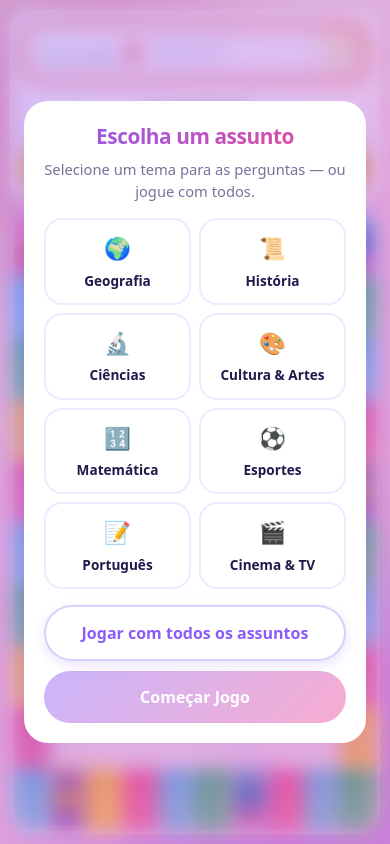
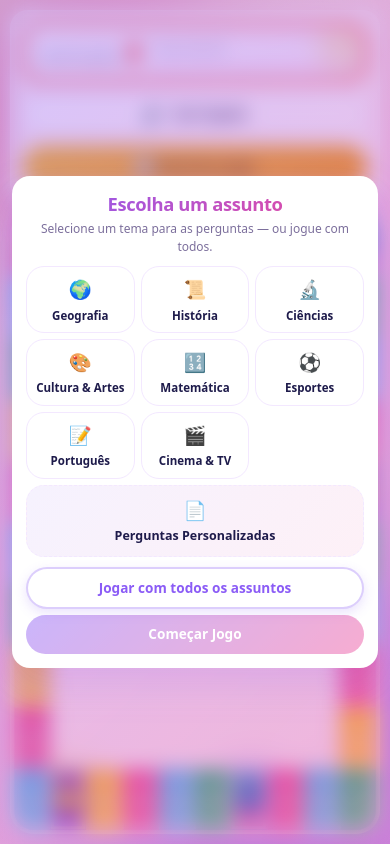
Before and after one commit to tiagokise/table-game, a Next.js app: page / in a window 390 px wide. Built offline with nearby package versions, Linux system fonts and the light colour scheme.

Commit message:
Enhance SubjectSelector with custom question upload feature; update UI for better responsiveness

```diff
--- a/src/app/components/SubjectSelector.tsx
+++ b/src/app/components/SubjectSelector.tsx
@@ -1,15 +1,45 @@
 'use client';
 
 import { useState } from 'react';
+import dynamic from 'next/dynamic';
 import { SUBJECTS } from '../game/subjects';
-import type { Subject } from '../game/types';
+import type { Subject, Question } from '../game/types';
+
+const PdfUploader = dynamic(() => import('./PdfUploader'), { ssr: false });
 
 interface SubjectSelectorProps {
   onStart: (subject: Subject | null) => void;
+  onStartCustom: (questions: Question[]) => void;
 }
 
-export default function SubjectSelector({ onStart }: SubjectSelectorProps) {
+export default function SubjectSelector({ onStart, onStartCustom }: SubjectSelectorProps) {
   const [selected, setSelected] = useState<Subject | null>(null);
+  const [mode, setMode] = useState<'select' | 'custom'>('select');
+
+  if (mode === 'custom') {
+    return (
+      <div className="subject-overlay">
+        <div className="subject-modal">
+          <header className="subject-header">
+            <h2>Perguntas Personalizadas</h2>
+            <p>Envie um PDF ou imagem e a IA cria as perguntas pra você.</p>
+          </header>
+
+          <PdfUploader onQuestionsExtracted={onStartCustom} />
+
+          <div className="subject-actions">
+            <button
+              type="button"
+              className="subject-start subject-start--all"
+              onClick={() => setMode('select')}
+            >
+              ← Voltar aos assuntos
+            </button>
+          </div>
+        </div>
+      </div>
+    );
+  }
 
   return (
     <div className="subject-overlay">
@@ -37,6 +67,15 @@ export default function SubjectSelector({ onStart }: SubjectSelectorProps) {
               </button>
             );
           })}
+          <button
+            type="button"
+            className="subject-chip subject-chip--custom"
+            style={{ ['--chip-color' as string]: '#8b5cf6' }}
+            onClick={() => setMode('custom')}
+          >
+            <span className="subject-chip-emoji" aria-hidden>📄</span>
+            <span className="subject-chip-label">Perguntas Personalizadas</span>
+          </button>
         </div>
 
         <div className="subject-actions">
--- a/src/app/globals.css
+++ b/src/app/globals.css
@@ -174,12 +174,12 @@ main.game-container {
   border-radius: var(--radius-lg);
   box-shadow: var(--shadow-lg);
   width: 100%;
-  max-width: 640px;
+  max-width: 760px;
   max-height: calc(100dvh - 48px);
-  padding: 28px;
+  padding: 22px 26px;
   display: flex;
   flex-direction: column;
-  gap: 22px;
+  gap: 14px;
   overflow-y: auto;
   animation: quiz-in 0.3s ease;
 }
@@ -189,7 +189,7 @@ main.game-container {
 }
 
 .subject-header h2 {
-  font-size: 1.6rem;
+  font-size: 1.4rem;
   font-weight: 900;
   letter-spacing: -0.02em;
   background: linear-gradient(135deg, var(--primary), var(--pink));
@@ -199,15 +199,15 @@ main.game-container {
 }
 
 .subject-header p {
-  margin-top: 6px;
-  font-size: 0.92rem;
+  margin-top: 4px;
+  font-size: 0.85rem;
   color: var(--text-muted);
 }
 
 .subject-grid {
   display: grid;
-  grid-template-columns: repeat(auto-fit, minmax(140px, 1fr));
-  gap: 10px;
+  grid-template-columns: repeat(4, 1fr);
+  gap: 8px;
 }
 
 .subject-chip {
@@ -215,8 +215,8 @@ main.game-container {
   flex-direction: column;
   align-items: center;
   justify-content: center;
-  gap: 6px;
-  padding: 16px 10px;
+  gap: 4px;
+  padding: 12px 8px;
   border: 2px solid var(--border);
   border-radius: var(--radius-md);
   background-color: white;
@@ -240,8 +240,27 @@ main.game-container {
   box-shadow: 0 6px 18px color-mix(in srgb, var(--chip-color, var(--primary)) 35%, transparent);
 }
 
+.subject-chip--custom {
+  border-style: dashed;
+  background: linear-gradient(
+    135deg,
+    color-mix(in srgb, var(--primary) 8%, white),
+    color-mix(in srgb, var(--pink) 8%, white)
+  );
+  grid-column: 1 / -1;
+}
+
+.subject-chip--custom:hover {
+  background: linear-gradient(
+    135deg,
+    color-mix(in srgb, var(--primary) 16%, white),
+    color-mix(in srgb, var(--pink) 16%, white)
+  );
+  border-style: solid;
+}
+
 .subject-chip-emoji {
-  font-size: 1.6rem;
+  font-size: 1.4rem;
 }
 
 .subject-chip-label {
@@ -250,14 +269,15 @@ main.game-container {
 
 .subject-actions {
   display: flex;
-  flex-direction: column;
-  gap: 10px;
+  flex-direction: row;
+  gap: 8px;
 }
 
 .subject-start {
-  padding: 14px 18px;
+  flex: 1;
+  padding: 12px 16px;
   font-family: inherit;
-  font-size: 1rem;
+  font-size: 0.95rem;
   font-weight: 700;
   color: white;
   background: linear-gradient(135deg, var(--primary), var(--pink));
@@ -292,23 +312,48 @@ main.game-container {
 }
 
 @media (max-width: 768px) {
+  .subject-overlay {
+    padding: 12px;
+    padding-bottom: max(12px, env(safe-area-inset-bottom));
+    padding-top: max(12px, env(safe-area-inset-top));
+  }
   .subject-modal {
-    padding: 20px;
-    gap: 16px;
+    padding: 14px;
+    gap: 10px;
+    max-height: 100dvh;
+    border-radius: var(--radius-md);
   }
   .subject-header h2 {
-    font-size: 1.3rem;
+    font-size: 1.15rem;
+  }
+  .subject-header p {
+    margin-top: 2px;
+    font-size: 0.75rem;
   }
   .subject-grid {
-    grid-template-columns: repeat(2, 1fr);
-    gap: 8px;
+    grid-template-columns: repeat(3, 1fr);
+    gap: 6px;
   }
   .subject-chip {
-    padding: 12px 8px;
+    padding: 8px 4px;
+    gap: 4px;
+    font-size: 0.72rem;
+    border-width: 1.5px;
+  }
+  .subject-chip-emoji {
+    font-size: 1.15rem;
+  }
+  .subject-chip--custom {
+    padding: 10px 8px;
+    font-size: 0.78rem;
+  }
+  .subject-actions {
+    flex-direction: column;
+    gap: 6px;
+  }
+  .subject-start {
+    padding: 9px 14px;
     font-size: 0.85rem;
-  }
-  .subject-chip-emoji {
-    font-size: 1.35rem;
   }
 }
 
@@ -928,46 +973,6 @@ main.game-container {
   box-shadow: 0 6px 20px rgba(251, 191, 36, 0.55);
 }
 
-/* ===== Uploader details (collapsible wrapper) ===== */
-.uploader-details {
-  border: 1px solid var(--border);
-  border-radius: var(--radius-md);
-  background-color: var(--surface);
-  overflow: hidden;
-}
-
-.uploader-details[open] {
-  background-color: var(--surface-muted);
-}
-
-.uploader-summary {
-  list-style: none;
-  cursor: pointer;
-  padding: 12px 16px;
-  display: flex;
-  justify-content: space-between;
-  align-items: center;
-  font-size: 0.85rem;
-  font-weight: 600;
-  text-transform: uppercase;
-  letter-spacing: 0.06em;
-  color: var(--text-muted);
-  user-select: none;
-}
-
-.uploader-summary::-webkit-details-marker {
-  display: none;
-}
-
-.uploader-summary .chevron {
-  transition: transform 0.2s ease;
-  font-size: 0.9rem;
-}
-
-.uploader-details[open] .uploader-summary .chevron {
-  transform: rotate(180deg);
-}
-
 /* ===== PDF Uploader ===== */
 .pdf-uploader {
   display: flex;
@@ -1306,11 +1311,6 @@ main.game-container {
     height: 5px;
   }
 
-  .uploader-summary {
-    padding: 10px 14px;
-    font-size: 0.75rem;
-  }
-
   .pdf-uploader {
     padding: 0 14px 14px 14px;
     gap: 8px;
@@ -1439,6 +1439,35 @@ main.game-container {
     width: 32px;
     height: 32px;
   }
+  .subject-modal {
+    padding: 12px;
+    gap: 8px;
+  }
+  .subject-header h2 {
+    font-size: 1.05rem;
+  }
+  .subject-header p {
+    margin-top: 0;
+    font-size: 0.7rem;
+  }
+  .subject-grid {
+    gap: 5px;
+  }
+  .subject-chip {
+    padding: 6px 4px;
+    font-size: 0.68rem;
+  }
+  .subject-chip-emoji {
+    font-size: 1rem;
+  }
+  .subject-chip--custom {
+    padding: 8px;
+    font-size: 0.72rem;
+  }
+  .subject-start {
+    padding: 8px 12px;
+    font-size: 0.8rem;
+  }
 }
 
 /* Landscape phones: keep desktop-like side-by-side */
@@ -1462,6 +1491,49 @@ main.game-container {
   .score-card-main {
     flex-direction: column;
     align-items: stretch;
+  }
+  .subject-overlay {
+    padding: 8px;
+    padding-bottom: max(8px, env(safe-area-inset-bottom));
+    padding-top: max(8px, env(safe-area-inset-top));
+  }
+  .subject-modal {
+    padding: 10px 14px;
+    gap: 8px;
+    max-width: 560px;
+    max-height: 100dvh;
+  }
+  .subject-header h2 {
+    font-size: 1rem;
+  }
+  .subject-header p {
+    display: none;
+  }
+  .subject-grid {
+    grid-template-columns: repeat(4, 1fr);
+    gap: 6px;
+  }
+  .subject-chip {
+    padding: 5px 4px;
+    gap: 2px;
+    font-size: 0.68rem;
+    border-width: 1.5px;
+  }
+  .subject-chip-emoji {
+    font-size: 0.95rem;
+  }
+  .subject-chip--custom {
+    padding: 6px 8px;
+    font-size: 0.72rem;
+  }
+  .subject-actions {
+    flex-direction: row;
+    gap: 8px;
+  }
+  .subject-start {
+    flex: 1;
+    padding: 7px 12px;
+    font-size: 0.78rem;
   }
 }
 
--- a/src/app/page.tsx
+++ b/src/app/page.tsx
@@ -14,7 +14,6 @@ import { GameState, Question, Subject, SpecialCellType } from './game/types';
 import { useSound } from './hooks/useSound';
 
 const Board = dynamic(() => import('./components/Board'), { ssr: false });
-// const PdfUploaderDynamic = dynamic(() => import('./components/PdfUploader'), { ssr: false });
 
 const WINNING_POSITION = 35;
 const FEEDBACK_DURATION = 1500;
@@ -60,10 +59,6 @@ export default function Home() {
     }, delay);
     auxTimersRef.current.push(t);
   };
-
-  // const handleSetCustomQuestions = (newQuestions: Question[]) => {
-  //   setCustomQuestions(newQuestions);
-  // };
 
   const handleRoll = (diceValue: number) => {
     setIsDiceRolling(false);
@@ -231,6 +226,12 @@ export default function Home() {
     setHasStarted(true);
   };
 
+  const handleStartCustom = (newQuestions: Question[]) => {
+    setCustomQuestions(newQuestions);
+    setSelectedSubject(null);
+    setHasStarted(true);
+  };
+
   const currentPlayer = gameState.players[gameState.currentPlayerIndex];
   const hasRolled = gameState.diceValue !== null;
   const activeSubjectInfo = selectedSubject
@@ -262,7 +263,7 @@ export default function Home() {
 
   return (
     <main className={`game-container ${isMoving ? 'focus-mode' : ''} ${isDiceRolling ? 'dice-rolling' : ''}`}>
-      {!hasStarted && <SubjectSelector onStart={handleStart} />}
+      {!hasStarted && <SubjectSelector onStart={handleStart} onStartCustom={handleStartCustom} />}
       <aside className="game-sidebar">
         <div className="sidebar-header">
           <h1 className="sidebar-title">Table Game</h1>
@@ -276,9 +277,11 @@ export default function Home() {
                   : undefined
               }
             >
-              {activeSubjectInfo
-                ? `${activeSubjectInfo.emoji} ${activeSubjectInfo.label}`
-                : '🎲 Todos os assuntos'}
+              {customQuestions && customQuestions.length > 0
+                ? '📄 Perguntas personalizadas'
+                : activeSubjectInfo
+                  ? `${activeSubjectInfo.emoji} ${activeSubjectInfo.label}`
+                  : '🎲 Todos os assuntos'}
             </span>
           )}
         </div>
@@ -303,16 +306,6 @@ export default function Home() {
             </div>
           </div>
         </section>
-
-        {/* <details className="uploader-details">
-          <summary className="uploader-summary">
-            <span>Perguntas Personalizadas</span>
-            <span className="chevron" aria-hidden>▾</span>
-          </summary>
-          <PdfUploaderDynamic
-            onQuestionsExtracted={handleSetCustomQuestions}
-          />
-        </details> */}
 
         <div className="sidebar-actions">
           <button
```
